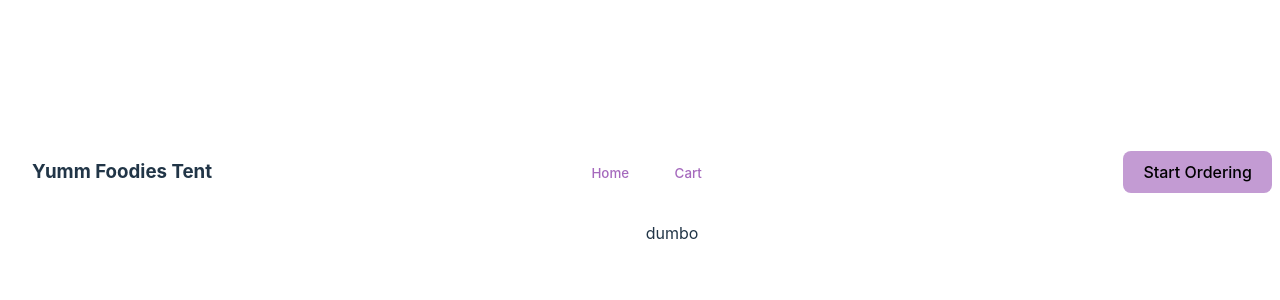
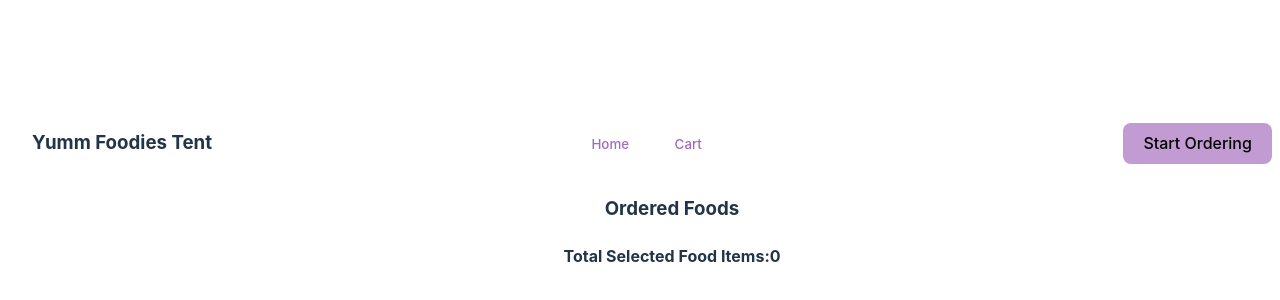
Before and after one commit to taniaferdousey24promy/yumm-foodies-tent, a React (Vite) app: page /foodOrdering in a window 1280 px wide. Shown: the part 200-500 px from the top of the page. Built offline with nearby package versions, Linux system fonts and the light colour scheme.

Commit message:
seventh commit to go to the ordered food after ordering food

```diff
--- a/public/allfoods.json
+++ b/public/allfoods.json
@@ -5,6 +5,8 @@
     "coverPicture": "http://placehold.it/32x32",
     "numberOfOrdersTaken": 300,
     "foodCategory": "French",
+    "quantity": 0,
+
     "foodDetails":
       {
 
@@ -36,6 +38,8 @@
     "coverPicture": "http://placehold.it/32x32",
     "numberOfOrdersTaken": 600,
     "foodCategory": "Japanese",
+    "quantity": 0,
+
     "foodDetails":
       {
 
@@ -66,6 +70,8 @@
     "coverPicture": "http://placehold.it/32x32",
     "numberOfOrdersTaken": 100,
     "foodCategory": "Spanish",
+    "quantity": 0,
+
     "foodDetails":
       {
 
@@ -96,6 +102,8 @@
     "coverPicture": "http://placehold.it/32x32",
     "numberOfOrdersTaken": 500,
     "foodCategory": "Mexican",
+    "quantity": 0,
+
     "foodDetails":
       {
 
@@ -125,6 +133,8 @@
     "coverPicture": "http://placehold.it/32x32",
     "numberOfOrdersTaken": 200,
     "foodCategory": "French",
+    "quantity": 0,
+
     "foodDetails":
       {
 
@@ -154,6 +164,8 @@
     "coverPicture": "http://placehold.it/32x32",
     "numberOfOrdersTaken": 600,
     "foodCategory": "French",
+    "quantity": 0,
+
     "foodDetails":
       {
 
@@ -183,6 +195,8 @@
     "coverPicture": "http://placehold.it/32x32",
     "numberOfOrdersTaken": 200,
     "foodCategory": "French",
+    "quantity": 0,
+
     "foodDetails":
       {
 
--- a/src/Components/OrderedFoods/OrderedFoods.css
+++ b/src/Components/OrderedFoods/OrderedFoods.css
@@ -0,0 +1,14 @@
+.container-for-each{
+    display: flex;
+    border: 1px solid yellowgreen;
+    width: 1000px;
+    margin-left: 150px;
+}
+.flex-row{
+    flex: 1;
+}
+.food-pic img{
+    width: 200px;
+    height: 200px;
+
+}
--- a/src/Components/OrderedFoods/OrderedFoods.jsx
+++ b/src/Components/OrderedFoods/OrderedFoods.jsx
@@ -11,15 +11,87 @@ const OrderedFoods = () => {
     }, []);
 
     const [cart,setCart] =useState([]);
+
     useEffect(() => {
 
+        console.log('foods',foods);
+
         const storedCart = getShoppingCart();
-        console.log(storedCart);
+        const savedCart =[];
+        for(const id in storedCart){
+            console.log(id);
+            let addedFood = foods.find(food => food.id === parseInt(id));
+            console.log(addedFood);
+            // const quantity = storedCart[id];
+            // addedFood.quantity=parseInt(quantity);
+            // console.log(typeof(quantity));
+            if(addedFood){
+                const quantity=storedCart[id];
+                addedFood.quantity =quantity;
+                console.log(addedFood.quantity);
+                savedCart.push(addedFood);
 
-    },[])
+            }
+
+
+        }
+        setCart(savedCart)
+
+    },[foods])
+
+    console.log(cart);
+
+    let quantity=0;
+    for (const food of cart){
+        quantity=quantity + food.quantity
+    }
     return (
         <div>
-            <p>dumbo</p>
+
+            <h3>
+                Ordered Foods
+
+
+            </h3>
+
+            <h4>
+            Total Selected Food Items:{quantity}
+
+
+            </h4>
+
+            <div >
+            {
+                cart.map(food=>
+
+                <div className='container-for-each'>
+
+                    <div className='food-pic flex-row'>
+                        {
+                            <img src={food.foodDetails.foodPicture} alt="" />
+
+                        }
+
+
+                    </div>
+                    <div className='food-name flex-row'>
+
+                    {
+                    food.foodDetails.foodName
+                    }
+
+
+                    </div>
+                    <div className='detail-button flex-row'>
+                        <button>View Details</button>
+
+                    </div>
+                </div>)
+            }
+
+            </div>
+
+            {/* <p>food:{cart[0].foodCategory}</p> */}
 
         </div>
     );
--- a/src/Components/SeeDetails/SeeDetails.jsx
+++ b/src/Components/SeeDetails/SeeDetails.jsx
@@ -10,6 +10,7 @@ import {
 
 import "./SeeDetails.css";
 import { addToDb } from "../../utilities/fakedb";
+import OrderedFoods from "../OrderedFoods/OrderedFoods";
 
 function SeeDetails() {
   const { foodAvailableId } = useParams();
```
